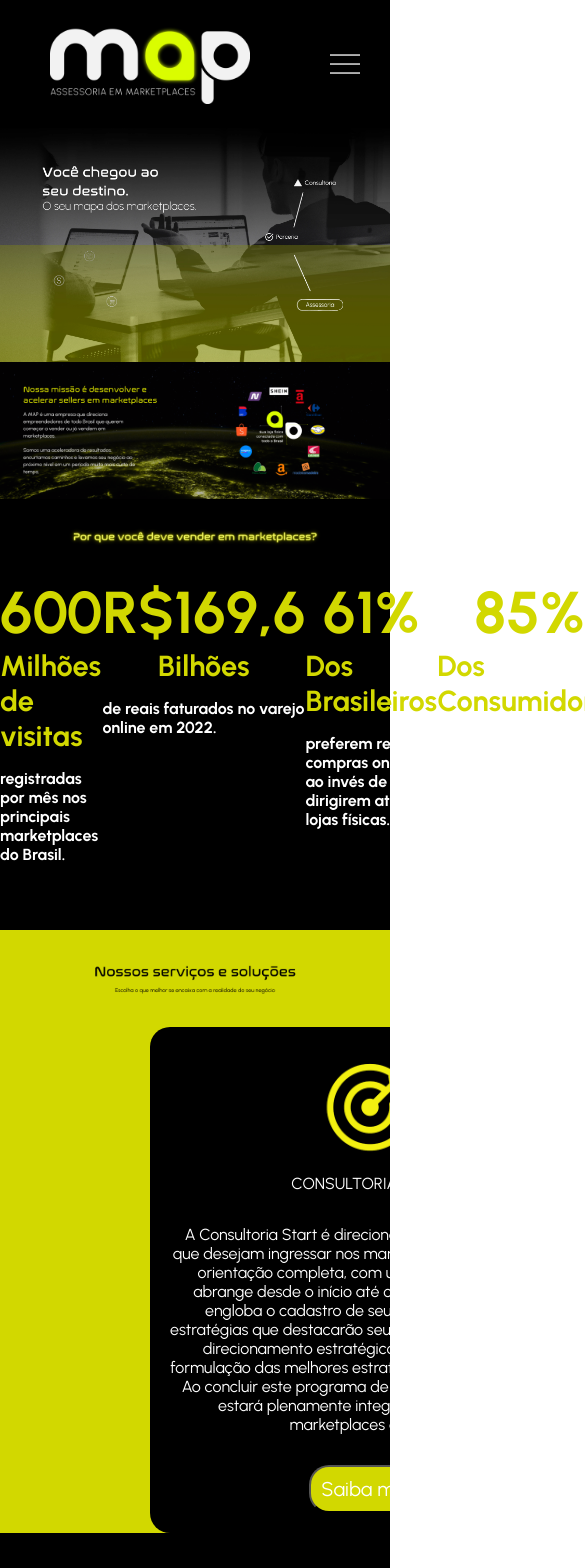
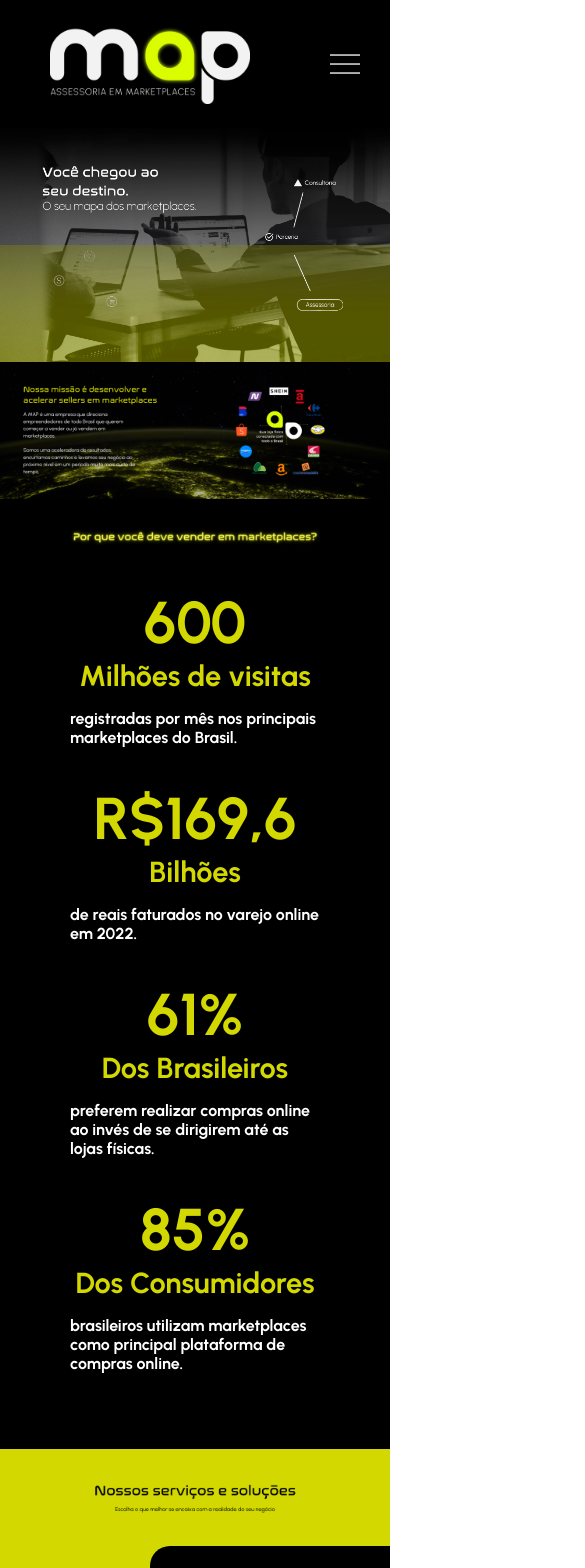
Before and after one commit to SamuelCondack/mapLandingPage, a React (Vite) app: page / in a window 390 px wide. Shown: the top 1568 px of the page, 585 px wide, since content can reach past the window. Built offline with nearby package versions, Linux system fonts and the light colour scheme.

Commit message:
fix: add statistics mobile

```diff
--- a/src/App.module.css
+++ b/src/App.module.css
@@ -117,7 +117,16 @@
     width: 100%;
     display: block;
 }
-
+@media screen and (max-width: 1085px) {
+    .statisticsContainer{
+        display: grid;
+        grid-template-columns: repeat(auto-fill, minmax(250px, 1fr));
+        place-items: center
+    }
+    .statisticsItem{
+        padding: 10px;
+    }
+}
 @media screen and (max-width: 950px) {
     .serviceItem {
         width: 500px;
```
